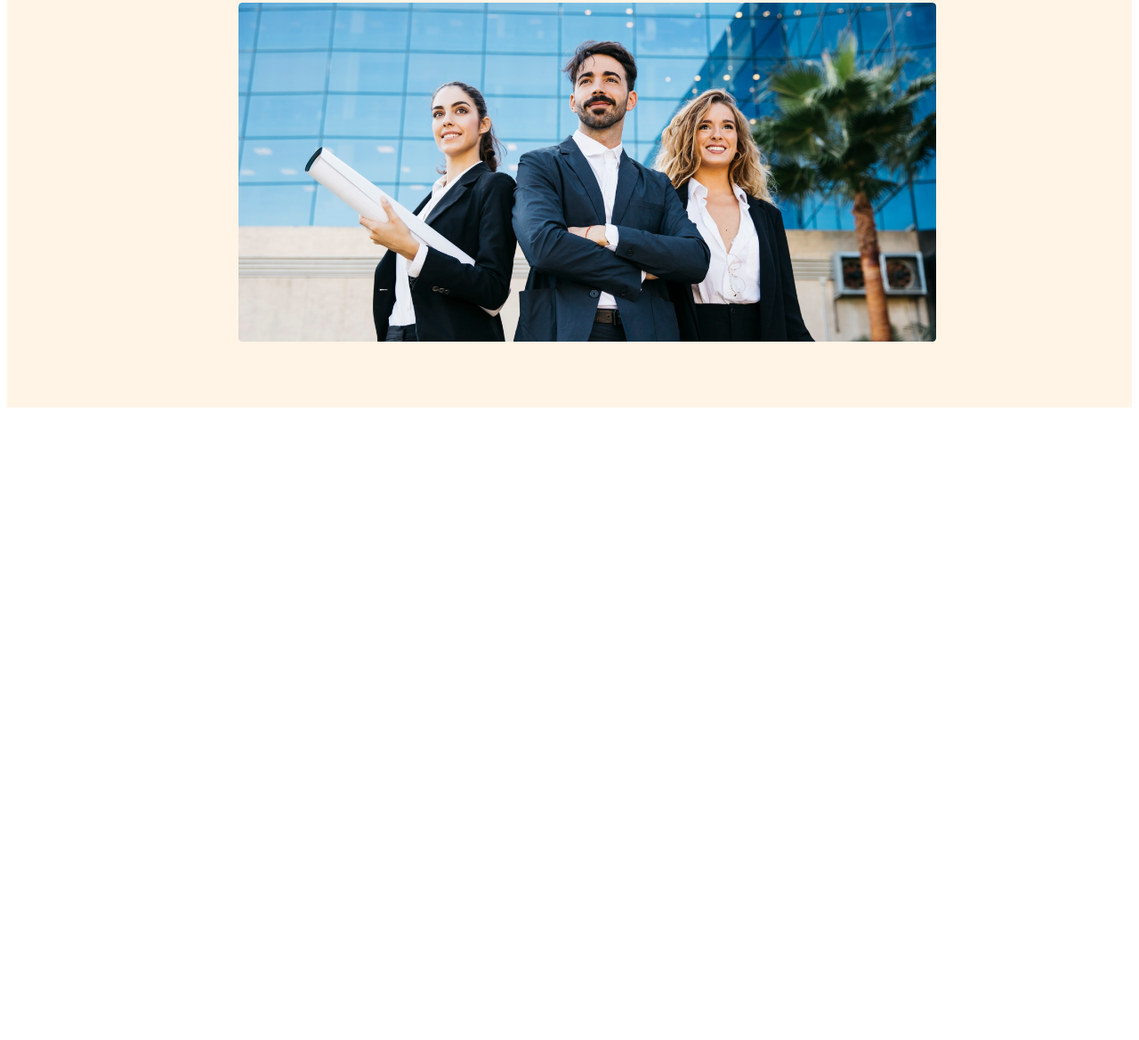
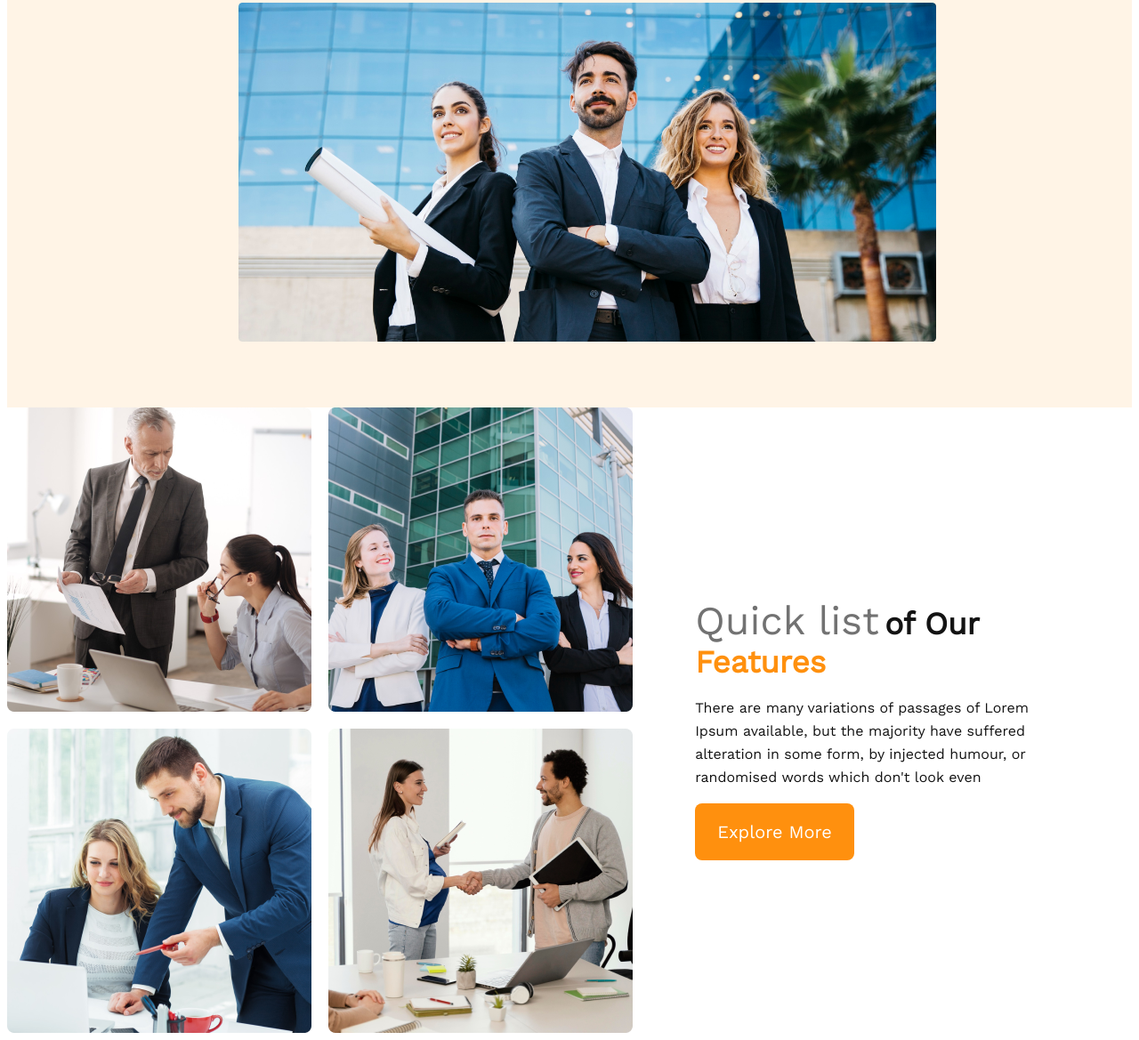
Before and after one commit to ankonbala/architect-website, a plain HTML site: page index.html in a window 1280 px wide. Shown: the part 572-1741 px from the top of the page at 89% size. Before the commit the page ends 1038 px from the top, so only its background shows below. Drawn offline with nearby package versions, Linux system fonts and the light colour scheme.

Commit message:
teams section

```diff
--- a/index.html
+++ b/index.html
@@ -11,6 +11,7 @@
 </head>
 
 <body>
+    <!--header start-->
 <header class="header-container">
     <nav class="nav-container">
         <div>
@@ -35,6 +36,28 @@
         <img src="./images/banner.png" alt="">
     </div>
 </header>
+<!--header end-->
+<main class="main">
+    <!--teams section start-->
+    <section  class="team-section">
+        <div class="team-img">
+
+                <img src="./images/team1.png" alt="">
+                <img src="./images/team2.png" alt="">
+
+
+                <img src="./images/team3.png" alt="">
+                <img src="./images/team4.png" alt="">
+
+
+        </div>
+        <div class="team-content">
+            <h3><span class="span1">Quick list</span> <span class="span2">of Our</span> <span class="span3">Features</span></h3>
+            <p class="banner-description">There are many variations of passages of Lorem Ipsum available, but the majority have suffered alteration in some form, by injected humour, or randomised words which don't look even</p>
+            <button class="btn-primary">Explore More</button>
+        </div>
+    </section>
+</main>
 
 </body>
 </html>
--- a/style.css
+++ b/style.css
@@ -1,4 +1,6 @@
 *{font-family: 'Work Sans', sans-serif;}
+
+/*header section*/
 .header-container{
     background-color:rgba(255, 144, 14, 0.10);
     padding: 50px 240px;
@@ -61,6 +63,43 @@ nav li a{
     width: 100%;
     margin: 20px;
 }
+/*main*/
+.main{
+    max-width: 1440px;
+    margin: 0px auto;
+}
+/*teams section*/
+.team-section{
+    display: flex;
+    justify-content: space-between;
+    align-items: center;
+}
+.team-content{
+
+   padding-right: 70px;
+   padding-left: 70px;
+
+}
+.span1{
+    font-size: 2.81rem;
+    font-weight: 500;
+    color: #727272;
+}
+.span2{
+    font-size: 2.18rem;
+    color: #131313;
+    font-weight: 700;
+}
+.span3{
+    color: #FF900E;
+    font-size: 2.18rem;
+    font-weight: 700;
+}
+.team-img{
+    display: grid;
+    grid-template-columns: repeat(2, 1fr);
+    gap: 1.2rem;
+}
 
 /*responsie for mobile/small device*/
 
```
